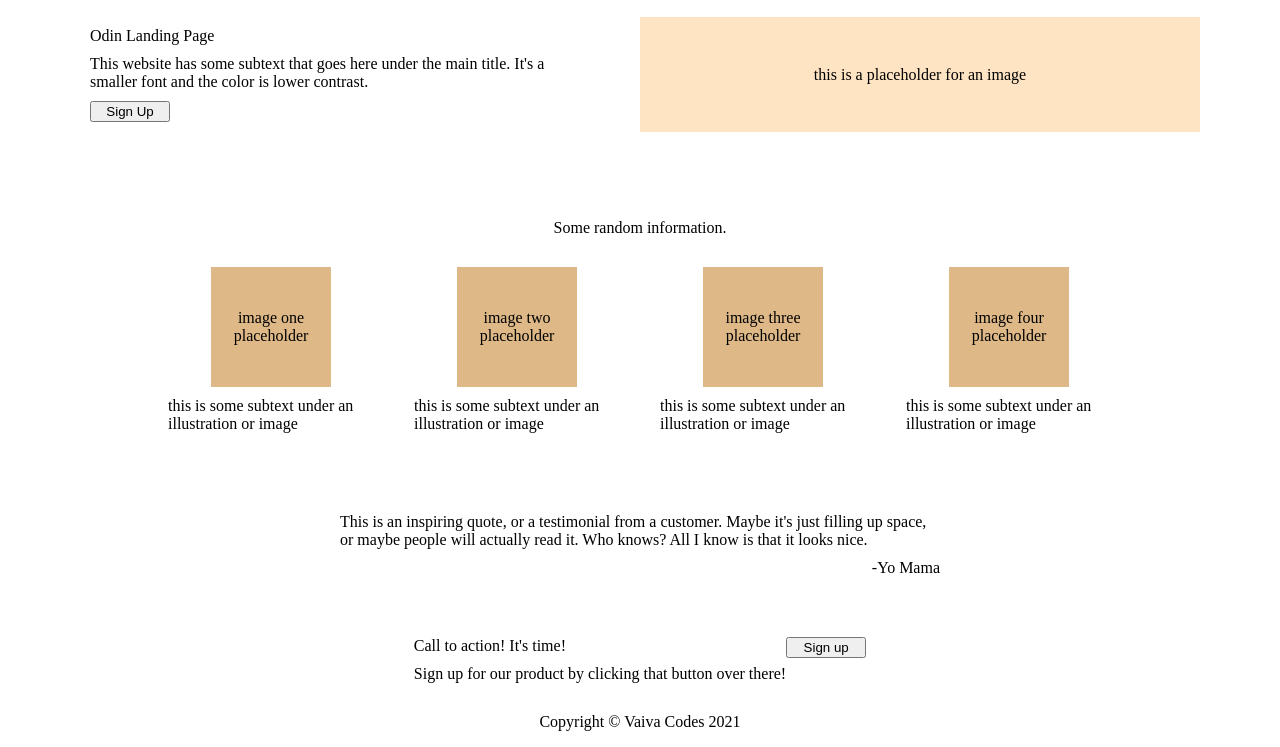
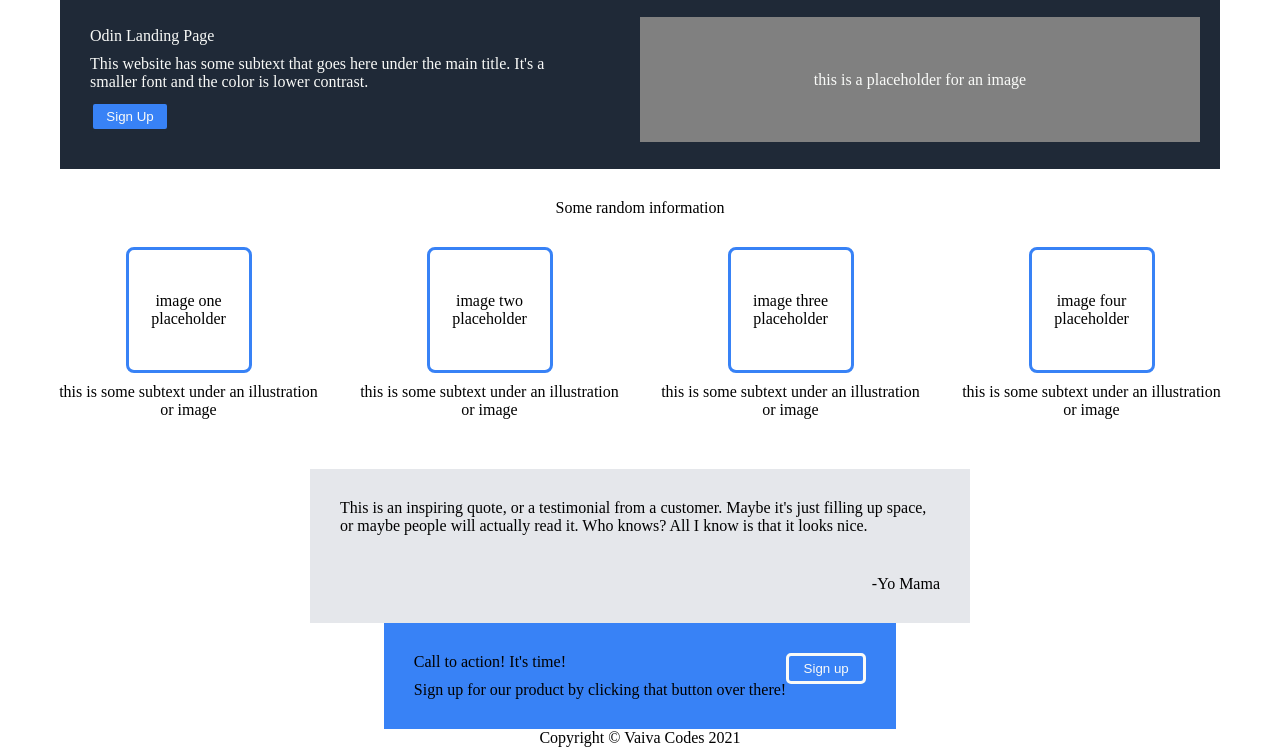
Before and after one commit to vaistau/odin-landing-page, a plain HTML site: page index.html in a window 1280 px wide. Shown: the part 61-808 px from the top of the page. Drawn offline with Linux system fonts and the light colour scheme.

Commit message:
edit index and style

```diff
--- a/index.html
+++ b/index.html
@@ -1,10 +1,12 @@
 <!DOCTYPE html>
 <html lang="en">
+
 <head>
     <meta charset="UTF-8">
     <title>Odin Landing Page</title>
     <link rel="stylesheet" href="style.css">
 </head>
+
 <body>
     <div class="content">
         <div class="header">
@@ -21,8 +23,9 @@
             <div class="header-bottom">
                 <div class="header-bottom-left">
                     <div class="title">Odin Landing Page</div>
-                <div class="description text">This website has some subtext that goes here under the main title. It's a smaller font and the color is lower contrast.</div>
-                <div class="button-container"><button>Sign Up</button></div>
+                    <div class="description text">This website has some subtext that goes here under the main title.
+                        It's a smaller font and the color is lower contrast.</div>
+                    <div class="button-container"><button class="top-button">Sign Up</button></div>
                 </div>
                 <div class="big-image text">this is a placeholder for an image</div>
             </div>
@@ -30,43 +33,44 @@
     </div>
 
     <div class="information">
-        <div class="info-title">Some random information.</div>
+        <div class="info-title">Some random information</div>
         <div class="cards">
             <div class="card">
                 <div class="small-image">image one placeholder</div>
-            <div class="sub text">this is some subtext under an illustration or image</div>
+                <div class="card-subtext">this is some subtext under an illustration or image</div>
             </div>
             <div class="card">
                 <div class="small-image">image two placeholder</div>
-            <div class="sub text">this is some subtext under an illustration or image</div>
+                <div class="card-subtext">this is some subtext under an illustration or image</div>
             </div>
             <div class="card">
                 <div class="small-image">image three placeholder</div>
-            <div class="sub text">this is some subtext under an illustration or image</div>
+                <div class="card-subtext">this is some subtext under an illustration or image</div>
             </div>
             <div class="card">
                 <div class="small-image">image four placeholder</div>
-            <div class="sub text">this is some subtext under an illustration or image</div>
+                <div class="card-subtext">this is some subtext under an illustration or image</div>
             </div>
         </div>
     </div>
 
     <div class="quote">
-        <div class="quote-content">This is an inspiring quote, or a testimonial from a customer. Maybe it's just filling up space, or maybe people will actually read it. Who knows? All I know is that it looks nice.</div>
+        <div class="quote-content">This is an inspiring quote, or a testimonial from a customer. Maybe it's just filling
+            up space, or maybe people will actually read it. Who knows? All I know is that it looks nice.</div>
         <div class="credit">-Yo Mama</div>
     </div>
 
     <div class="bottom">
         <div class="bottom-left">
             <div class="bottom-title">Call to action! It's time!</div>
-            <div class="bottom-sub text">Sign up for our product by clicking that button over there!</div>
+            <div class="bottom-text">Sign up for our product by clicking that button over there!</div>
         </div>
         <div class="button-container"><button class="bottom-button">Sign up</button></div>
-    </div>
     </div>
 
     <div class="footer">
         <div class="copyright text">Copyright © Vaiva Codes 2021</div>
     </div>
 </body>
+
 </html>
--- a/style.css
+++ b/style.css
@@ -1,22 +1,23 @@
 html, body {
-    height: 99%;
+    height: 100%;
 }
 
 body {
     display: flex;
     flex-direction: column;
-    padding: 0px 110px;
     align-items: center;
 }
 
 .content {
     flex: 1 0 auto;
+    background-color: #1f2937;
 }
 
 .header-top {
     display: flex;
     justify-content: space-between;
     align-items: center;
+    color: #f9faf8;
 }
 
 ul {
@@ -28,11 +29,13 @@ ul {
 
 a {
     text-decoration: none;
+    color: #e5e7eb
 }
 
 .header-bottom {
     display: flex;
     justify-content: space-between;
+    color: #f9faf8;
 }
 
 .header-bottom-left {
@@ -49,7 +52,7 @@ a {
     justify-content: center;
     align-items: center;
     padding: 30px;
-    background-color: bisque;
+    background-color: gray;
     margin: 20px;
     text-align: center;
 }
@@ -82,18 +85,24 @@ a {
     align-items: center;
     justify-content: center;
     text-align: center;
-    background-color: burlywood;
     padding: 10px;
     width: 100px;
     height: 100px;
+    border: solid 3px #3882f6;
+    border-radius: 8px;
+}
+
+.card-subtext {
+    text-align: center;
 }
 
 .quote {
     display: flex;
     flex-direction: column;
     width: 600px;
-    gap: 10px;
+    gap: 40px;
     padding: 30px;
+    background-color: #e5e7eb;
 }
 
 .credit {
@@ -105,6 +114,7 @@ a {
     display: flex;
     justify-content: space-between;
     padding: 30px;
+    background-color: #3882f6;
 }
 
 .bottom-left {
@@ -117,6 +127,18 @@ button {
     display: flex;
     justify-content: center;
     width: 80px;
+    background-color: #3882f6;
+    color:#f9faf8;
+    border-radius: 5px;
+    padding: 5px;
+}
+
+.top-button {
+    border: solid #1f2937;
+}
+
+.bottom-button {
+    border: solid;
 }
 
 .footer {
```
Lines whose indentation alone changed are shown as unchanged.
